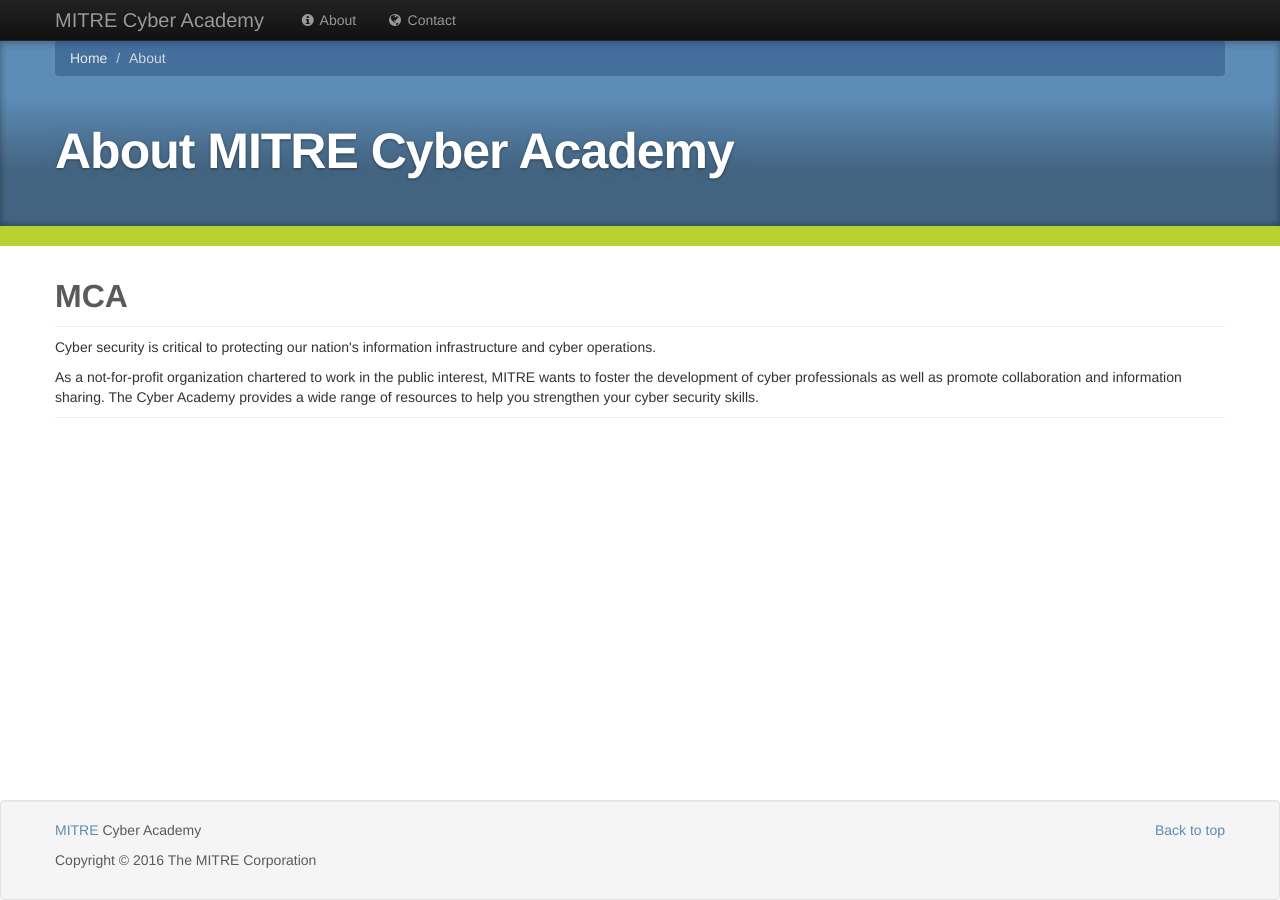
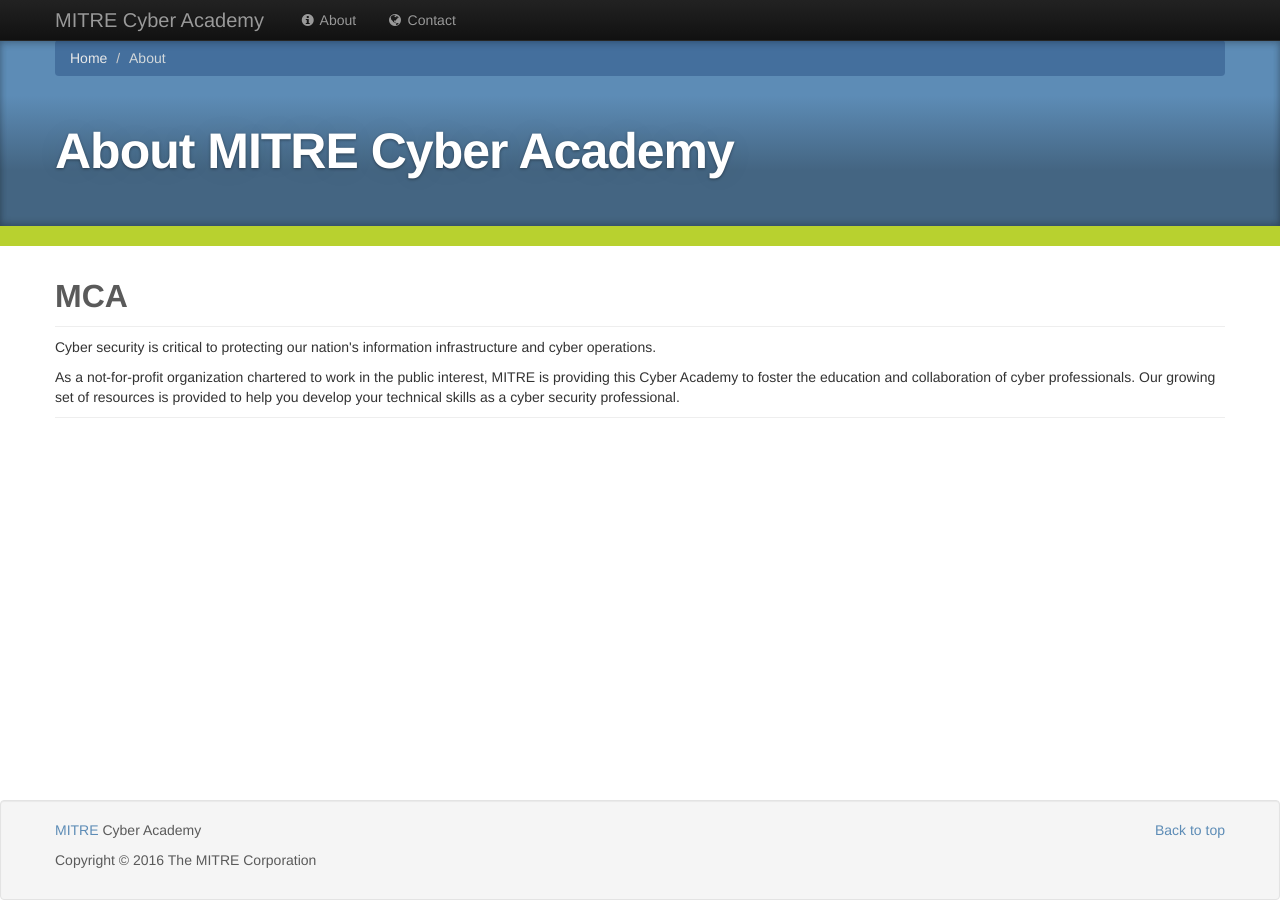
Before and after one commit to mitre-cyber-academy/mitre-cyber-academy.github.io, a Jekyll site: the page built from about/index.html, in a window 1280 px wide. Built offline with Jekyll 4.4.1, drawn with Linux system fonts in a browser that asks for light colours.

Commit message:
Updated about text

```diff
--- a/about/index.html
+++ b/about/index.html
@@ -20,6 +20,6 @@ title: MITRE Cyber Academy | About
     </div>
     <div class="maincontent row-fluid">
         <p>Cyber security is critical to protecting our nation's information infrastructure and cyber operations.</p>
-        <p>As a not-for-profit organization chartered to work in the public interest, MITRE wants to foster the development of cyber professionals as well as promote collaboration and information sharing. The Cyber Academy provides a wide range of resources to help you strengthen your cyber security skills.</p>
+        <p>As a not-for-profit organization chartered to work in the public interest, MITRE is providing this Cyber Academy to foster the education and collaboration of cyber professionals. Our growing set of resources is provided to help you develop your technical skills as a cyber security professional.</p>
     </div>
 </div>
```
